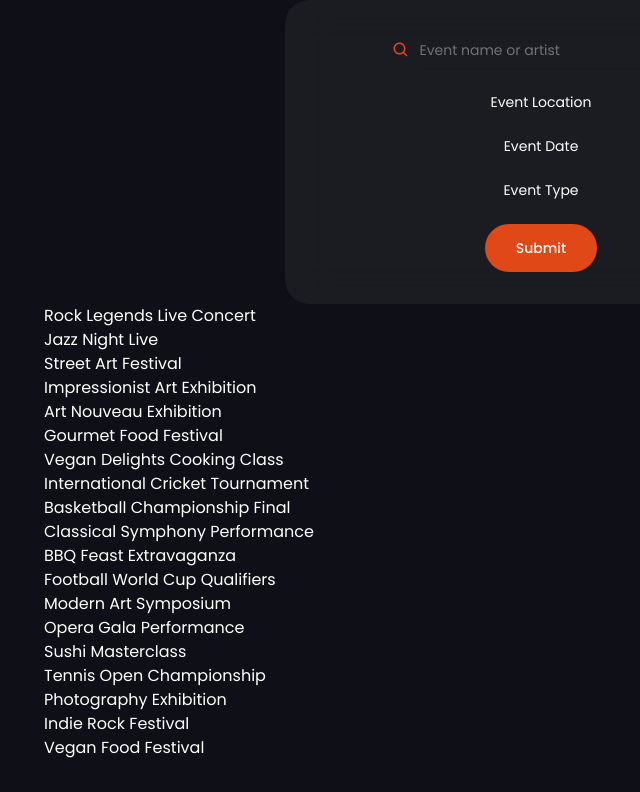
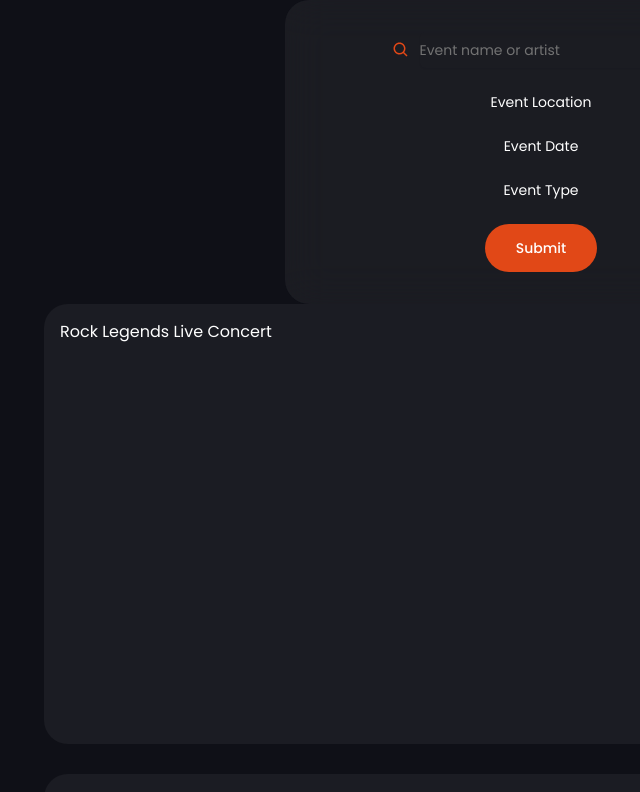
Before and after one commit to Jisap/next15-events, a Next.js app: page / in a window 1280 px wide. Shown: the top 792 px of the page, without its empty margins (99-739 px from the left). Built offline with nearby package versions, Linux system fonts and the light colour scheme; data requests are answered from the project's data file.

Commit message:
Refactor Event and EventList components for improved layout and styling

```diff
--- a/components/Events/Event.jsx
+++ b/components/Events/Event.jsx
@@ -1,8 +1,13 @@
-import React from 'react'
+import Image from "next/image"
+import { BiCalendar, BiMap, BiTime } from "react-icons/bi"
+
+
 
 const Event = ({ event }) => {
   return (
-    <div>{event.title}</div>
+    <div className="bg-white/5 hover:bg-white/10 transition-all h-[440px] rounded-3xl flex flex-col justify-start p-4 w-[320px] sm:w-full mx-auto sm:mx-0">
+      {event.title}
+    </div>
   )
 }
 
--- a/components/Events/EventList.jsx
+++ b/components/Events/EventList.jsx
@@ -27,6 +27,7 @@ const EventList = () => {
   }else{
     return (
       <div>
+        <div className="grid grid-cols-1 xl:grid-cols-4 gap-[30px] mb-32">
           {filteredEvents.map((event, index) => {
             return (
               <div key={index}>
@@ -35,6 +36,7 @@ const EventList = () => {
             )
           })}
         </div>
+      </div>
     )
   }
 
```
Lines whose indentation alone changed are shown as unchanged.
